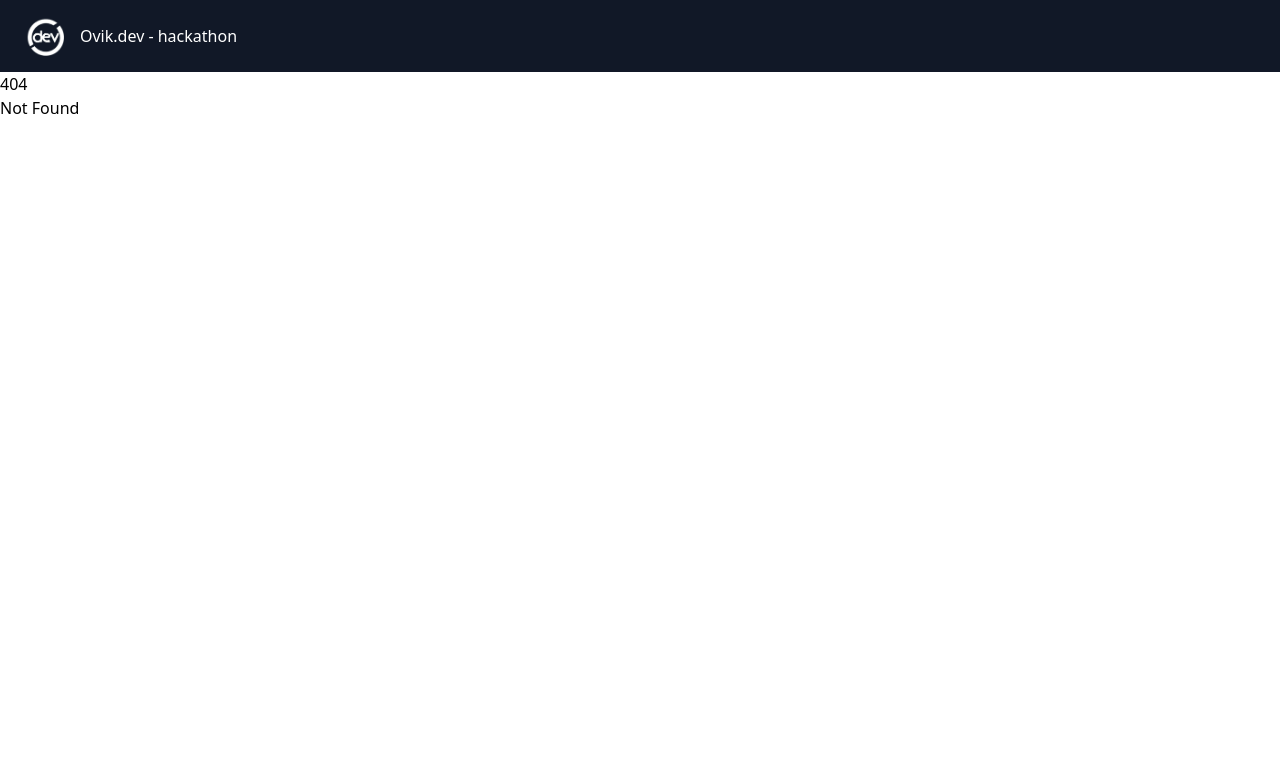
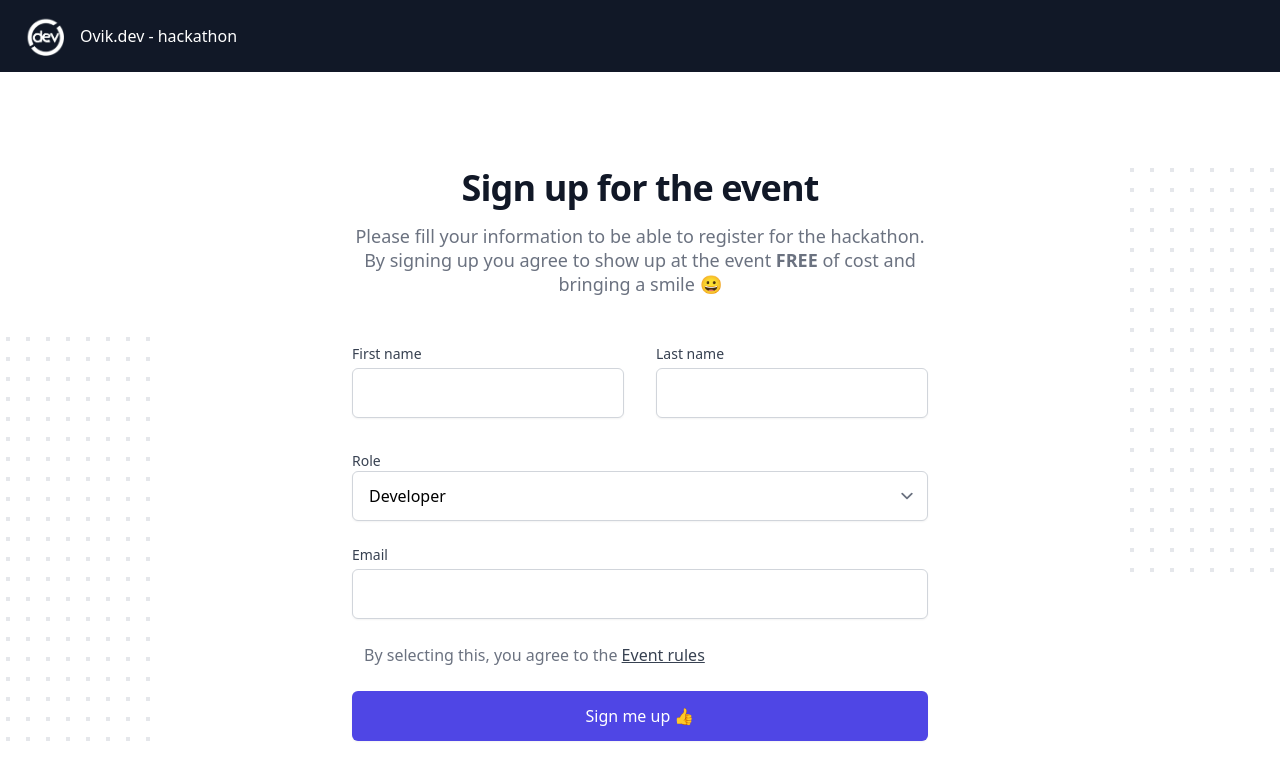
Before and after one commit to lindgr3n/ovik-dev-hackathon, a SvelteKit app: page /signup in a window 1280 px wide. Before the commit this address had no page. Shown: the top 780 px of the page. Built offline with nearby package versions, Linux system fonts and the light colour scheme.

Commit message:
feat: first signup page

```diff
--- /dev/null
+++ b/src/routes/signup/+page.server.ts
@@ -0,0 +1,86 @@
+import { addToMailList } from '$lib/server/mail';
+import { createUser, isUserRole } from '$lib/server/repository/userRepository';
+import { error, fail } from '@sveltejs/kit';
+import { FetcherError } from '@xata.io/client';
+import type { PageServerLoad, Actions } from './$types';
+
+export const load: PageServerLoad = async function () {
+	const roles = [
+		{
+			value: 'DEVELOPER',
+			name: 'Developer'
+		},
+		{
+			value: 'DESIGNER',
+			name: 'Designer'
+		},
+		{
+			value: 'PROJECT_MANAGER',
+			name: 'Project manager'
+		},
+		{
+			value: 'TESTER',
+			name: 'Test'
+		},
+		{
+			value: 'OTHER',
+			name: 'Other'
+		}
+	];
+	return {
+		roles: roles
+	};
+};
+
+export const actions: Actions = {
+	default: async ({ request }) => {
+		const data = await request.formData();
+
+		const first_name = data.get('first_name')?.toString();
+		const last_name = data.get('last_name')?.toString();
+		const email = data.get('email')?.toString();
+		const role = data.get('role')?.toString() ?? '';
+
+		if (!email) {
+			return fail(400, { email: 'missing' });
+		}
+		if (!role) {
+			return fail(400, { role: 'missing' });
+		}
+		if (!isUserRole(role)) {
+			return fail(400, { role: 'icorrect' });
+		}
+
+		try {
+			const user = await createUser({
+				first_name: first_name,
+				last_name: last_name,
+				email: email,
+				role: role
+			});
+
+			if (!user) {
+				return error(400, { message: 'failed' });
+			}
+			// Add the user to the maillist
+			await addToMailList('ovik_dev_hackathon', [
+				{
+					name: `${first_name} ${last_name}`,
+					address: email,
+					subscribed: true,
+					vars: {
+						user_id: user.id
+					}
+				}
+			]);
+		} catch (error: unknown) {
+			if (error instanceof FetcherError) {
+				error.errors?.find((e) => e.message?.includes('[email]: is not unique'));
+				return fail(400, { email: 'user already exist' });
+			}
+			console.log('Create user failed', error);
+		}
+
+		return {};
+	}
+};
--- /dev/null
+++ b/src/routes/signup/+page.svelte
@@ -0,0 +1,143 @@
+<script lang="ts">
+	import type { PageData } from './$types';
+
+	export let data: PageData;
+</script>
+
+<div class="overflow-hidden bg-white py-16 px-6 lg:px-8 lg:py-24">
+	<div class="relative mx-auto max-w-xl">
+		<svg
+			class="absolute left-full translate-x-1/2 transform"
+			width="404"
+			height="404"
+			fill="none"
+			viewBox="0 0 404 404"
+			aria-hidden="true"
+		>
+			<defs>
+				<pattern
+					id="85737c0e-0916-41d7-917f-596dc7edfa27"
+					x="0"
+					y="0"
+					width="20"
+					height="20"
+					patternUnits="userSpaceOnUse"
+				>
+					<rect x="0" y="0" width="4" height="4" class="text-gray-200" fill="currentColor" />
+				</pattern>
+			</defs>
+			<rect width="404" height="404" fill="url(#85737c0e-0916-41d7-917f-596dc7edfa27)" />
+		</svg>
+		<svg
+			class="absolute right-full bottom-0 -translate-x-1/2 transform"
+			width="404"
+			height="404"
+			fill="none"
+			viewBox="0 0 404 404"
+			aria-hidden="true"
+		>
+			<defs>
+				<pattern
+					id="85737c0e-0916-41d7-917f-596dc7edfa27"
+					x="0"
+					y="0"
+					width="20"
+					height="20"
+					patternUnits="userSpaceOnUse"
+				>
+					<rect x="0" y="0" width="4" height="4" class="text-gray-200" fill="currentColor" />
+				</pattern>
+			</defs>
+			<rect width="404" height="404" fill="url(#85737c0e-0916-41d7-917f-596dc7edfa27)" />
+		</svg>
+		<div class="text-center">
+			<h2 class="text-3xl font-bold tracking-tight text-gray-900 sm:text-4xl">
+				Sign up for the event
+			</h2>
+			<p class="mt-4 text-lg leading-6 text-gray-500">
+				Please fill your information to be able to register for the hackathon. By signing up you
+				agree to show up at the event <b>FREE</b> of cost and bringing a smile 😀
+			</p>
+		</div>
+		<div class="mt-12">
+			<form method="post" class="grid grid-cols-1 gap-y-6 sm:grid-cols-2 sm:gap-x-8">
+				<div>
+					<label for="first-name" class="block text-sm font-medium text-gray-700">First name</label>
+					<div class="mt-1">
+						<input
+							type="text"
+							name="first_name"
+							id="first-name"
+							autocomplete="given-name"
+							class="block w-full rounded-md border-gray-300 py-3 px-4 shadow-sm focus:border-indigo-500 focus:ring-indigo-500"
+							required
+						/>
+					</div>
+				</div>
+				<div>
+					<label for="last-name" class="block text-sm font-medium text-gray-700">Last name</label>
+					<div class="mt-1">
+						<input
+							type="text"
+							name="last_name"
+							id="last-name"
+							autocomplete="family-name"
+							class="block w-full rounded-md border-gray-300 py-3 px-4 shadow-sm focus:border-indigo-500 focus:ring-indigo-500"
+							required
+						/>
+					</div>
+				</div>
+				<div class="sm:col-span-2">
+					<label for="role" class="block text-sm font-medium text-gray-700 sm:mt-px sm:pt-2"
+						>Role</label
+					>
+					<div class="mt-1 sm:mt-0">
+						<select
+							id="role"
+							name="role"
+							class="block w-full rounded-md border-gray-300 py-3 px-4 shadow-sm focus:border-indigo-500 focus:ring-indigo-500"
+							required
+						>
+							{#each data.roles as role}
+								<option value={role.value}>{role.name}</option>
+							{/each}
+						</select>
+					</div>
+				</div>
+				<div class="sm:col-span-2">
+					<label for="email" class="block text-sm font-medium text-gray-700">Email</label>
+					<div class="mt-1">
+						<input
+							id="email"
+							name="email"
+							type="email"
+							autocomplete="email"
+							class="block w-full rounded-md border-gray-300 py-3 px-4 shadow-sm focus:border-indigo-500 focus:ring-indigo-500"
+							required
+						/>
+					</div>
+				</div>
+
+				<div class="sm:col-span-2">
+					<div class="flex items-start">
+						<div class="ml-3">
+							<p class="text-base text-gray-500">
+								By selecting this, you agree to the
+								<a href="/rules" target="_blank" class="font-medium text-gray-700 underline"
+									>Event rules</a
+								>
+							</p>
+						</div>
+					</div>
+				</div>
+				<div class="sm:col-span-2">
+					<button
+						type="submit"
+						class="inline-flex w-full items-center justify-center rounded-md border border-transparent bg-indigo-600 px-6 py-3 text-base font-medium text-white shadow-sm hover:bg-indigo-700 focus:outline-none focus:ring-2 focus:ring-indigo-500 focus:ring-offset-2"
+						>Sign me up 👍</button
+					>
+				</div>
+			</form>
+		</div>
+	</div>
+</div>
```
